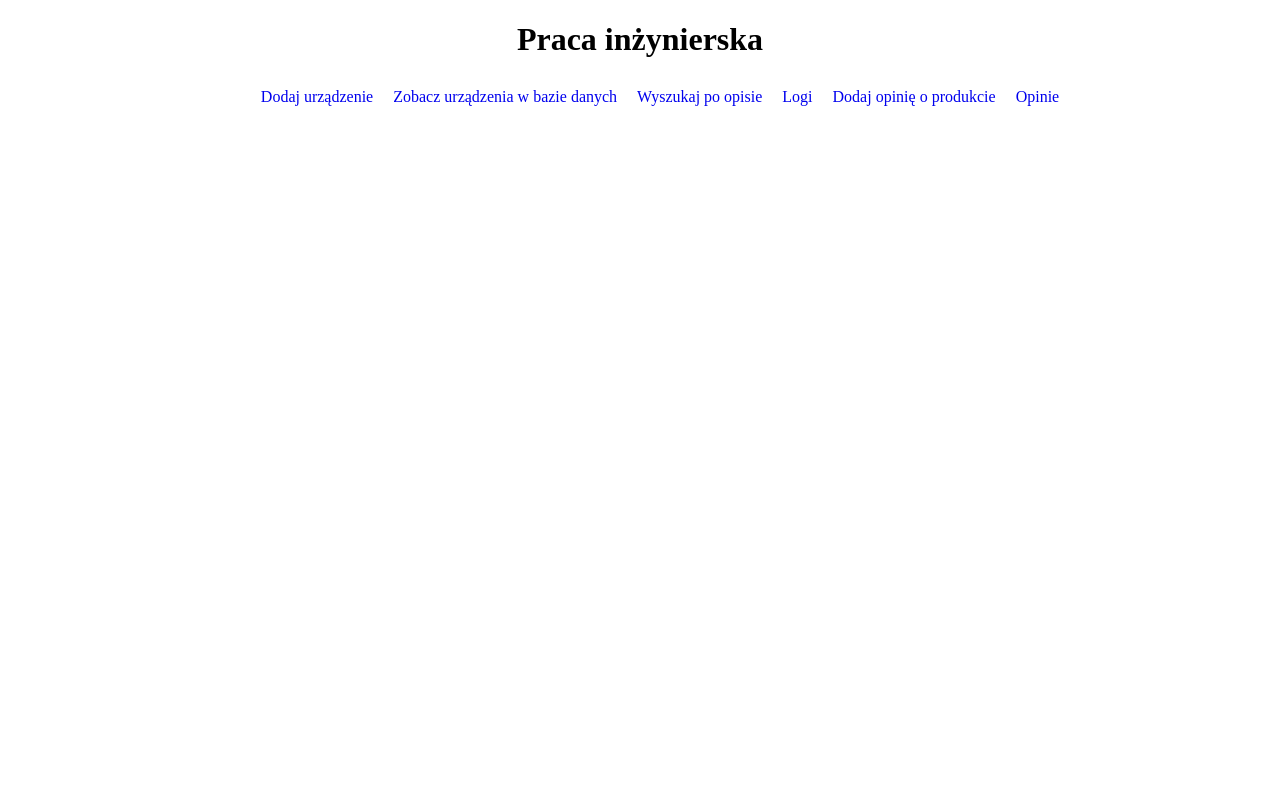
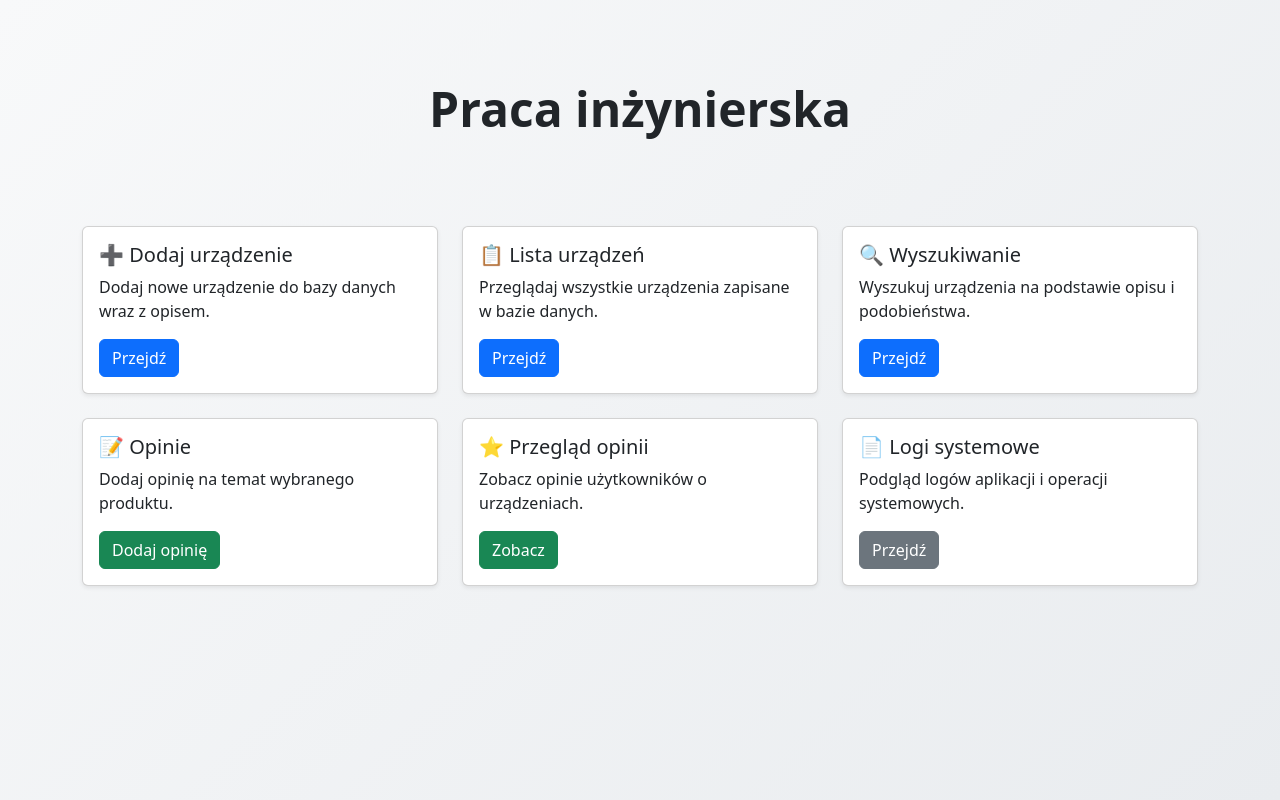
Before and after one commit to Pawel98s/Projekt, a Flask app: page / in a window 1280 px wide. Run offline with Flask 3, Linux system fonts and the light colour scheme; some libraries are stand-ins or nearby versions.

Commit message:
update index.html

```diff
--- a/templates/index.html
+++ b/templates/index.html
@@ -1,44 +1,127 @@
-<!DOCTYPE html>
 <html lang="pl">
 <head>
-        <meta charset="UTF-8" />
+    <meta charset="UTF-8">
     <title>Praca inżynierska</title>
-        <style>
-            .title{
-                margin: 20px auto;
-                text-align: center;
+    <meta name="viewport" content="width=device-width, initial-scale=1">
 
 
+    <link href="https://cdn.jsdelivr.net/npm/bootstrap@5.3.3/dist/css/bootstrap.min.css" rel="stylesheet">
+
+    <style>
+        body {
+            background: linear-gradient(135deg, #f8f9fa, #e9ecef);
+            min-height: 100vh;
         }
-            .list{
-                list-style: none;
-                display: flex;
-                gap: 20px;
-                justify-content: center
+
+        .hero {
+            padding: 80px 20px;
+            text-align: center;
         }
-            a{
-                text-decoration: none;
+
+        .hero h1 {
+            font-weight: 700;
         }
-            .menu{
-                margin: 30px auto;
 
+        .card:hover {
+            transform: translateY(-5px);
+            transition: 0.3s;
+        }
 
+        footer {
+            margin-top: 60px;
+            padding: 20px;
+            background-color: #212529;
+            color: #fff;
+            text-align: center;
         }
     </style>
 </head>
 <body>
-        <header class="title">
-            <h1>Praca inżynierska</h1>
-        </header>
-    <div class="menu">
-        <ul class="list">
-            <li><a href="add.html">Dodaj urządzenie</a></li>
-            <li><a href="view.html">Zobacz urządzenia w bazie danych</a></li>
-            <li><a href="ask.html">Wyszukaj po opisie</a></li>
-            <li><a href="logs">Logi</a></li>
-            <li><a href="addReview">Dodaj opinię o produkcie</a></li>
-            <li><a href="reviews">Opinie</a></li>
-        </ul>
+
+<section class="hero">
+    <div class="container">
+        <h1 class="display-5">Praca inżynierska</h1>
+
     </div>
+</section>
+
+<div class="container">
+    <div class="row g-4">
+
+        <div class="col-md-4">
+            <div class="card h-100 shadow-sm">
+                <div class="card-body">
+                    <h5 class="card-title">➕ Dodaj urządzenie</h5>
+                    <p class="card-text">
+                        Dodaj nowe urządzenie do bazy danych wraz z opisem.
+                    </p>
+                    <a href="add.html" class="btn btn-primary">Przejdź</a>
+                </div>
+            </div>
+        </div>
+
+        <div class="col-md-4">
+            <div class="card h-100 shadow-sm">
+                <div class="card-body">
+                    <h5 class="card-title">📋 Lista urządzeń</h5>
+                    <p class="card-text">
+                        Przeglądaj wszystkie urządzenia zapisane w bazie danych.
+                    </p>
+                    <a href="view.html" class="btn btn-primary">Przejdź</a>
+                </div>
+            </div>
+        </div>
+
+        <div class="col-md-4">
+            <div class="card h-100 shadow-sm">
+                <div class="card-body">
+                    <h5 class="card-title">🔍 Wyszukiwanie</h5>
+                    <p class="card-text">
+                        Wyszukuj urządzenia na podstawie opisu i podobieństwa.
+                    </p>
+                    <a href="ask.html" class="btn btn-primary">Przejdź</a>
+                </div>
+            </div>
+        </div>
+
+        <div class="col-md-4">
+            <div class="card h-100 shadow-sm">
+                <div class="card-body">
+                    <h5 class="card-title">📝 Opinie</h5>
+                    <p class="card-text">
+                        Dodaj opinię na temat wybranego produktu.
+                    </p>
+                    <a href="addReview" class="btn btn-success">Dodaj opinię</a>
+                </div>
+            </div>
+        </div>
+
+        <div class="col-md-4">
+            <div class="card h-100 shadow-sm">
+                <div class="card-body">
+                    <h5 class="card-title">⭐ Przegląd opinii</h5>
+                    <p class="card-text">
+                        Zobacz opinie użytkowników o urządzeniach.
+                    </p>
+                    <a href="reviews" class="btn btn-success">Zobacz</a>
+                </div>
+            </div>
+        </div>
+
+        <div class="col-md-4">
+            <div class="card h-100 shadow-sm">
+                <div class="card-body">
+                    <h5 class="card-title">📄 Logi systemowe</h5>
+                    <p class="card-text">
+                        Podgląd logów aplikacji i operacji systemowych.
+                    </p>
+                    <a href="logs" class="btn btn-secondary">Przejdź</a>
+                </div>
+            </div>
+        </div>
+
+    </div>
+</div>
+
 </body>
 </html>
```
Lines whose indentation alone changed are shown as unchanged.
